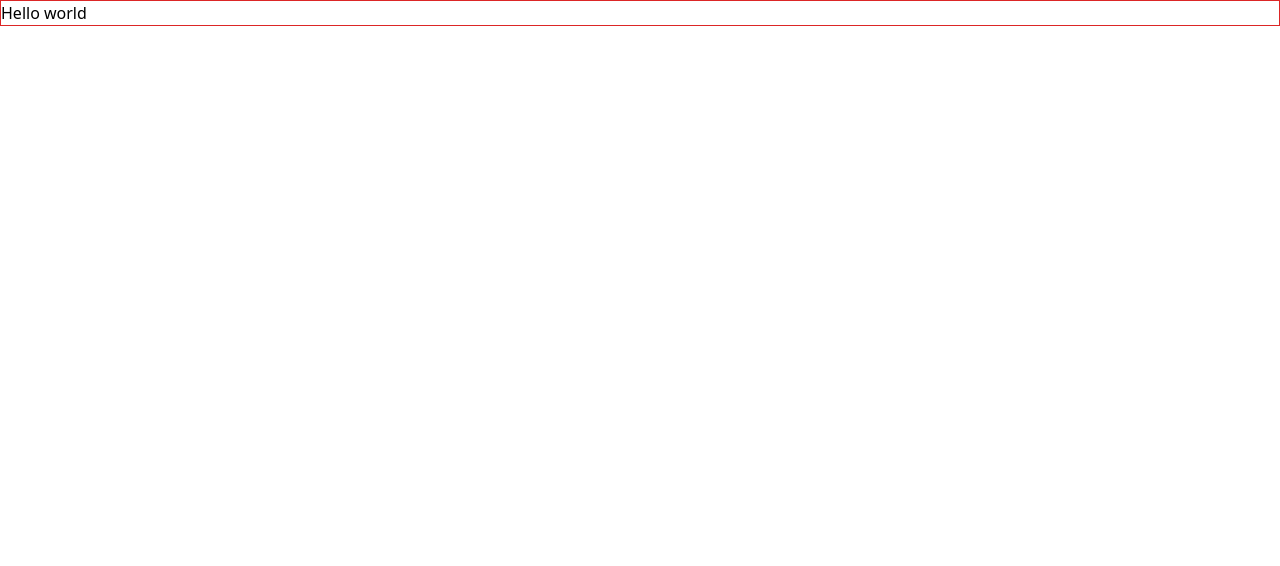
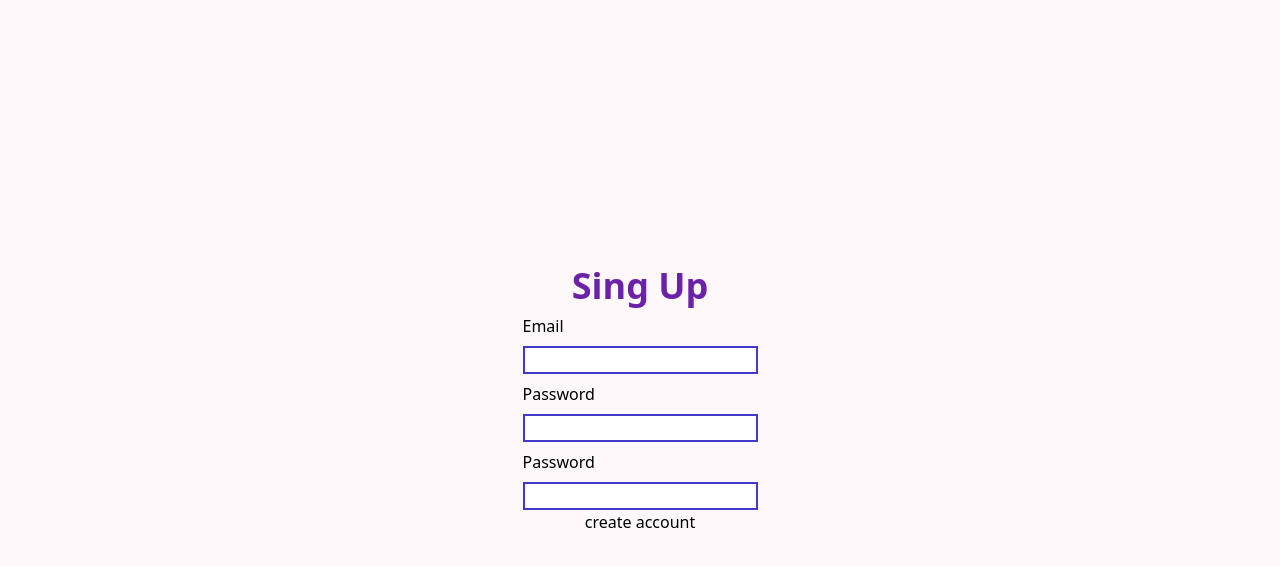
Before and after one commit to Lachicagladiadora/simple-notes-frontend, a React (Vite) app: page / in a window 1280 px wide. Shown: the top 566 px of the page. Built offline with nearby package versions, Linux system fonts and the light colour scheme.

Commit message:
wip: sing up

```diff
--- a/package.json
+++ b/package.json
@@ -10,6 +10,7 @@
     "preview": "vite preview"
   },
   "dependencies": {
+    "@heroicons/react": "^2.1.1",
     "react": "^18.2.0",
     "react-dom": "^18.2.0"
   },
--- a/src/App.tsx
+++ b/src/App.tsx
@@ -1,11 +1,78 @@
+import {
+  // ClipboardDocumentIcon,
+  MagnifyingGlassIcon,
+} from "@heroicons/react/16/solid";
+import {
+  PencilIcon,
+  TrashIcon,
+  ClipboardDocumentIcon,
+} from "@heroicons/react/24/outline";
+
 function App() {
   return (
-    <>
-      <div className="border border-red-600">
-        <p>Hello world</p>
+    <main className="py-12 flex flex-col justify-center items-center w-full h-screen bg-pink-50 bg-opacity-50">
+      <h1 className="font-bold text-4xl capitalize text-purple-800">Sing Up</h1>
+      {/* <div className=" py-8 flex gap-1 items-center text-sm w-3/4 justify-center">
+        <input className="border-2 border-fuchsia-950 rounded-full flex-1 py-2 px-4 text-violet-500 font-bold"></input>
+        <button>
+          <MagnifyingGlassIcon className="h-8 w-8 text-fuchsia-950" />
+        </button>
       </div>
-    </>
+      <div className="w-3/4 pt-10">
+        <div className="relative bg-violet-300  p-4 rounded-3xl">
+          <div className="absolute -right-3 -top-4 px-2 py-1 flex gap-2 bg-pink-100 rounded-full">
+            <button>
+              <PencilIcon className="h-6 w-6 text-fuchsia-950" />
+            </button>
+            <button>
+              <TrashIcon className="h-6 w-6 text-fuchsia-950" />
+            </button>
+            <button>
+              <ClipboardDocumentIcon className="h-6 w-6 text-fuchsia-950" />
+            </button>
+          </div>
+          helllo Lorem ipsum dolor, sit amet consectetur adipisicing elit.
+          Possimus debitis iusto pariatur, vero, officia ad corrupti at laborum
+          ex vitae quisquam accusantium sed facilis dolore reprehenderit,
+          doloribus tempora veritatis ipsam.
+        </div>
+      </div> */}
+      <form method="POST" action="" className="flex flex-col">
+        <label htmlFor="email" className="py-2">
+          Email
+        </label>
+        <input
+          id="email"
+          type="email"
+          required
+          className="border-2 border-indigo-700"
+        />
+
+        <label htmlFor="password" className="py-2">
+          Password
+        </label>
+        <input
+          id="password"
+          type="password"
+          required
+          className="border-2 border-indigo-700"
+        />
+        <label htmlFor="password-review" className="py-2">
+          Password
+        </label>
+        <input
+          id="password-review"
+          type="password"
+          required
+          className="border-2 border-indigo-700"
+        />
+        <button>create account</button>
+      </form>
+    </main>
   );
 }
 
 export default App;
+
+// POST: /api/v1/auth/sign-up
+// POST: /api/v1/auth/sign-in
```
Also changed, not shown: 1 other file (tests, documents, lock files or other folders).
